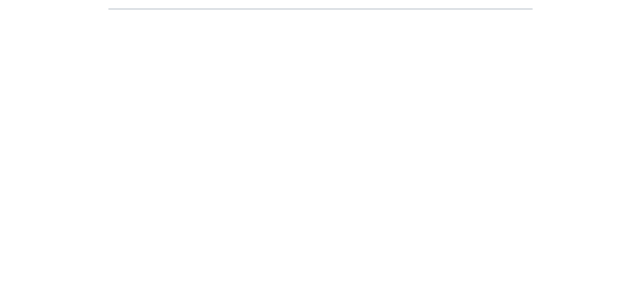
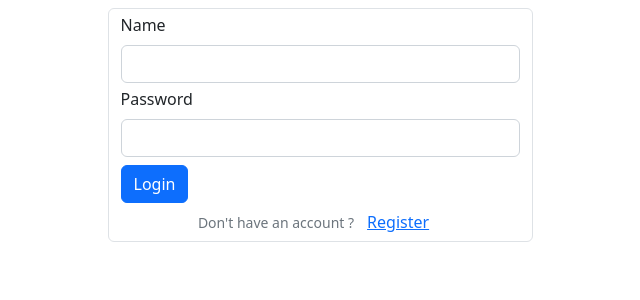
Before and after one commit to v3n9s/users-fe, a React app: page / in a window 1280 px wide. Shown: the top 300 px of the page, without its empty margins (320-960 px from the left). Built offline with nearby package versions, Linux system fonts and the light colour scheme.

Commit message:
feat: add registration and login forms

```diff
--- a/src/components/AuthForm.tsx
+++ b/src/components/AuthForm.tsx
@@ -8,7 +8,7 @@ const AuthForm: React.FC = () => {
 
   return (
     <Container className='border rounded mt-2' style={{maxWidth: 425}}>
-      { isLogin ? <LoginForm /> : <RegistrationForm /> }
+      { isLogin ? <LoginForm setIsLogin={setIsLogin} /> : <RegistrationForm setIsLogin={setIsLogin} /> }
     </Container>
   );
 }
--- a/src/components/LoginForm.tsx
+++ b/src/components/LoginForm.tsx
@@ -1,7 +1,89 @@
-import React from 'react';
+import React, { useState } from 'react';
+import { Button, Col, Form, Spinner } from 'react-bootstrap';
+import { useFormik } from 'formik';
+import { useAppDispatch } from '../hooks';
+import { showAlert } from '../store/alertsSlice';
+import { loginUser } from '../services/auth';
+import { setUserToken } from '../store/userSlice';
 
-const LoginForm: React.FC = () => {
-  return <></>;
+const LoginForm: React.FC<{
+  setIsLogin: React.Dispatch<React.SetStateAction<boolean>>;
+}> = ({ setIsLogin }) => {
+  const dispatch = useAppDispatch();
+
+  const [isLoading, setIsLoading] = useState(false);
+
+  const formik = useFormik({
+    initialValues: {
+      name: '',
+      password: ''
+    },
+    onSubmit: async (values) => {
+      if (!values.name || !values.password) {
+        dispatch(showAlert({
+          text: 'You must specify name and password',
+          variant: 'danger'
+        }));
+      } else {
+        setIsLoading(true);
+        const token = await loginUser(values);
+        setIsLoading(false);
+        if (token) {
+          dispatch(showAlert({
+            text: 'Successfully logged in',
+            variant: 'success'
+          }));
+          dispatch(setUserToken(token));
+        }
+      }
+    }
+  });
+  return (
+    <Form onSubmit={formik.handleSubmit}>
+      <Form.Group className='mt-1'>
+        <Form.Label>Name</Form.Label>
+        <Form.Control
+          type='text'
+          name='name'
+          onChange={formik.handleChange}
+          value={formik.values.name}
+        />
+      </Form.Group>
+      <Form.Group className='mt-1'>
+        <Form.Label>Password</Form.Label>
+        <Form.Control
+          type='password'
+          name='password'
+          onChange={formik.handleChange}
+          value={formik.values.password}
+        />
+      </Form.Group>
+      <Button
+        className='mt-2'
+        variant='primary'
+        type='submit'
+        disabled={isLoading}
+      >
+        {
+          isLoading
+          && <Spinner animation='border' size='sm' className='me-1' />
+        }
+        Login
+      </Button>
+      <Col className='d-flex justify-content-center align-items-center'>
+        <Form.Text className='mb-1'>
+          Don't have an account ?
+        </Form.Text>
+        <Button
+          variant='link'
+          disabled={isLoading}
+          onClick={() => setIsLogin(false)}
+        >
+          Register
+        </Button>
+      </Col>
+    </Form>
+  );
 }
 
 export default LoginForm;
--- a/src/components/RegistrationForm.tsx
+++ b/src/components/RegistrationForm.tsx
@@ -1,7 +1,118 @@
-import React from 'react';
+import React, { useState } from 'react';
+import { useFormik } from 'formik';
+import { Button, Col, Form, Spinner } from 'react-bootstrap';
+import { useAppDispatch } from '../hooks';
+import { showAlert } from '../store/alertsSlice';
+import { registerUser } from '../services/auth';
 
-const RegistrationForm: React.FC = () => {
-  return <></>;
+const RegistrationForm: React.FC<{
+  setIsLogin: React.Dispatch<React.SetStateAction<boolean>>;
+}> = ({ setIsLogin }) => {
+  const dispatch = useAppDispatch();
+
+  const [isLoading, setIsLoading] = useState(false);
+
+  const formik = useFormik({
+    initialValues: {
+      email: '',
+      name: '',
+      password: '',
+      repeatedPassword: ''
+    },
+    onSubmit: async (values) => {
+      if (Object.values(values).some((v) => v === '')) {
+        dispatch(showAlert({
+          text: 'You must specify all fields',
+          variant: 'danger'
+        }));
+      } else if (values.password !== values.repeatedPassword) {
+        dispatch(showAlert({
+          text: 'Passwords must match',
+          variant: 'danger'
+        }));
+      } else {
+        setIsLoading(true);
+        const isRegistered = await registerUser({
+          email: values.email,
+          name: values.name,
+          password: values.password
+        });
+        setIsLoading(false);
+        if (isRegistered) {
+          dispatch(showAlert({
+            text: 'Successfully registered an user',
+            variant: 'success'
+          }));
+          setIsLogin(true);
+        }
+      }
+    }
+  });
+
+  return (
+    <Form onSubmit={formik.handleSubmit}>
+      <Form.Group className='mt-1'>
+        <Form.Label>Email</Form.Label>
+        <Form.Control
+          type='text'
+          name='email'
+          onChange={formik.handleChange}
+          value={formik.values.email}
+        />
+      </Form.Group>
+      <Form.Group className='mt-1'>
+        <Form.Label>Name</Form.Label>
+        <Form.Control
+          type='text'
+          name='name'
+          onChange={formik.handleChange}
+          value={formik.values.name}
+        />
+      </Form.Group>
+      <Form.Group className='mt-1'>
+        <Form.Label>Password</Form.Label>
+        <Form.Control
+          type='password'
+          name='password'
+          onChange={formik.handleChange}
+          value={formik.values.password}
+        />
+      </Form.Group>
+      <Form.Group className='mt-1'>
+        <Form.Label>Repeat password</Form.Label>
+        <Form.Control
+          type='password'
+          name='repeatedPassword'
+          onChange={formik.handleChange}
+          value={formik.values.repeatedPassword}
+        />
+      </Form.Group>
+      <Button
+        className='mt-2'
+        variant='primary'
+        type='submit'
+        disabled={isLoading}
+      >
+        {
+          isLoading
+          && <Spinner animation='border' size='sm' className='me-1' />
+        }
+        Register
+      </Button>
+      <Col className='d-flex justify-content-center align-items-center'>
+        <Form.Text className='mb-1'>
+          Don't have an account ?
+        </Form.Text>
+        <Button
+          variant='link'
+          disabled={isLoading}
+          onClick={() => setIsLogin(true)}
+        >
+          Login
+        </Button>
+      </Col>
+    </Form>
+  );
 }
 
 export default RegistrationForm;
```
